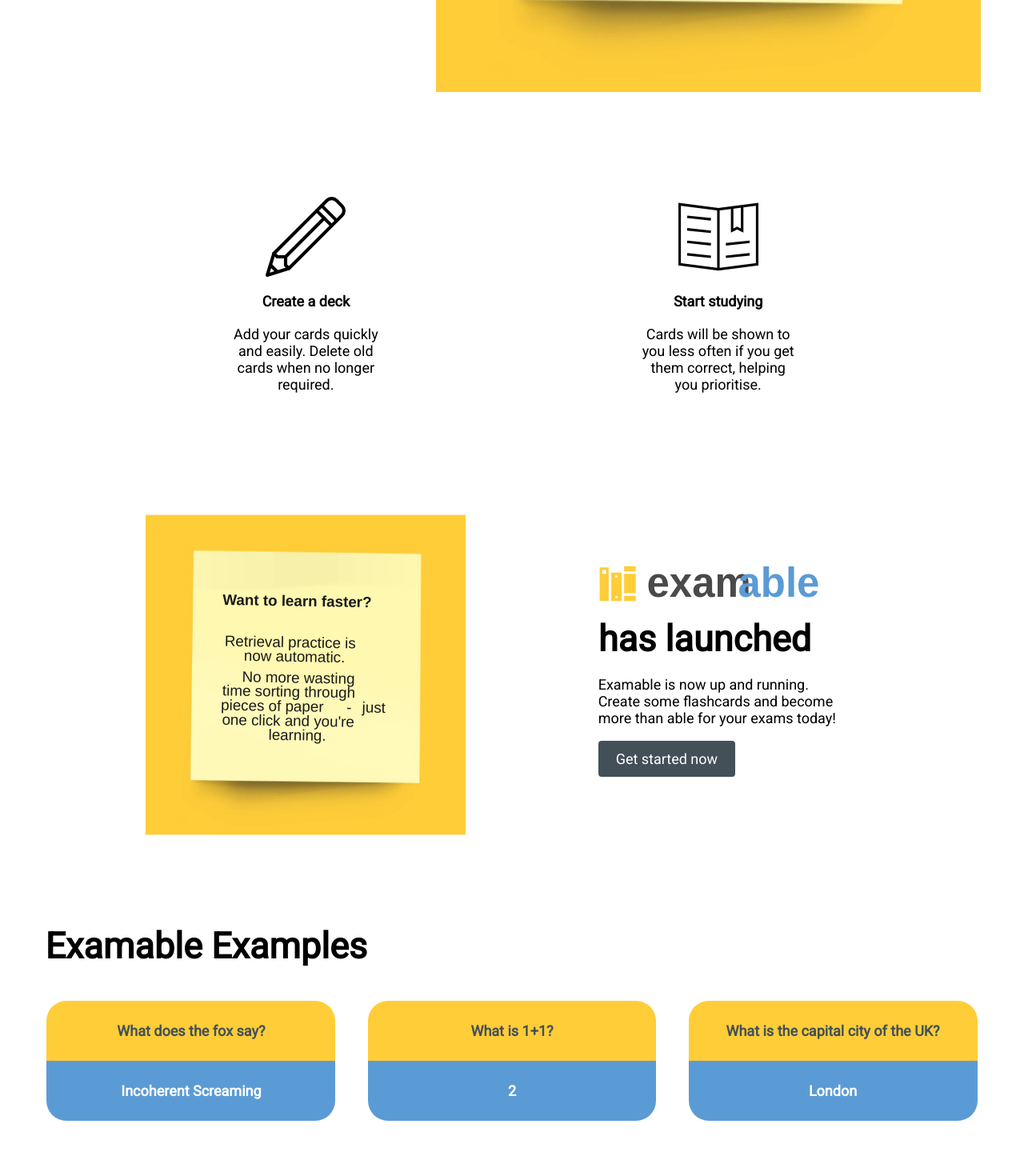
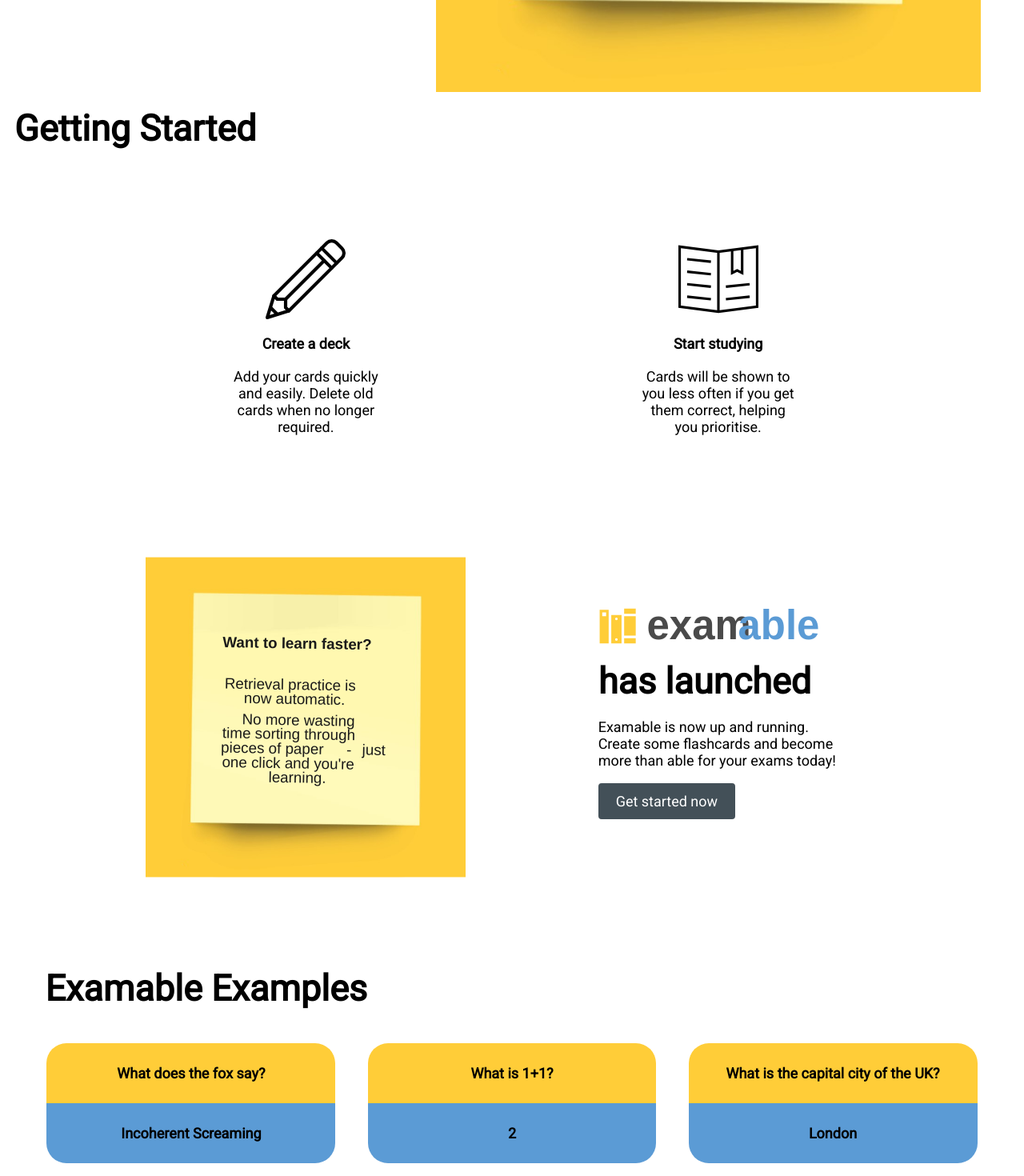
Before and after one commit to tianqibu/examable, a React (Create React App) app in the folder frontend/app/: page / in a window 1280 px wide. Shown: the part 700-2170 px from the top of the page at 80% size. Built offline with nearby package versions, Linux system fonts and the light colour scheme; no server answers.

Commit message:
Makes homepage more accessible

```diff
--- a/frontend/app/src/components/ExampleCard.js
+++ b/frontend/app/src/components/ExampleCard.js
@@ -4,10 +4,10 @@ const ExampleCard = ({ question, answer }) => {
     return (
         <div className="exampleCard">
             <div className="questionHalf">
-                <p>{ question }</p>
+                <h3>{ question }</h3>
             </div>
             <div className="answerHalf">
-                <p>{ answer }</p>
+                <h3>{ answer }</h3>
             </div>
 
         </div>
--- a/frontend/app/src/components/GettingStartedList.js
+++ b/frontend/app/src/components/GettingStartedList.js
@@ -6,17 +6,22 @@ import GettingStartedListItem from './GettingStartedListItem'
 
 const GettingStartedList = () => {
     return (
+        <div className="GSL-Section">
+            <h2>Getting Started</h2>
             <div className="GSL-Container">
                 <GettingStartedListItem
                 heading = "Create a deck"
                 description = "Add your cards quickly and easily. Delete old cards when no longer required."
                 src = {CreateADeck}
+                alt = {"A pencil"}
                 />
                 <GettingStartedListItem
                 heading = "Start studying"
                 description = "Cards will be shown to you less often if you get them correct, helping you prioritise."
                 src = {StartStudying}
+                alt={"An open book"}
                 />
+            </div>
         </div>
     )
 }
--- a/frontend/app/src/components/GettingStartedListItem.js
+++ b/frontend/app/src/components/GettingStartedListItem.js
@@ -5,7 +5,7 @@ const GettingStartedListItem = (props) => {
             <div className="GSL-Item">
                 <div>
                     <img className="GSL-Item-Image"
-                    alt="The current item"
+                    alt={ props.alt }
                     src={ props.src }>
                     </img>
                 </div>
--- a/frontend/app/src/components/Launch.js
+++ b/frontend/app/src/components/Launch.js
@@ -7,11 +7,11 @@ const Launch = () => {
     return (
         <div className="launchContainer">
             <div className="child">
-            <img className="placeholder" src={Placeholder} alt=''></img>
+            <img className="placeholder" src={Placeholder} alt='A note with question "want to learn faster" written on it'></img>
             </div>
             <div className="child">
                 <div className="textContainer">
-                    <div className="launchHeading"><img className="launchLogo" src={logo} alt=''></img><h1 className="subtitle">has launched</h1></div>
+                    <div className="launchHeading"><img className="launchLogo" src={logo} alt='Examable Logo'></img><h2 className="subtitle">has launched</h2></div>
                     <p className="launchParagraph">Examable is now up and running. Create some flashcards and become more than able for your exams today!</p>
                     <Link to='/deck'><Button buttonStyle="btn--charcoal" text="Get started now"/></Link>
                 </div>
--- a/frontend/app/src/index.css
+++ b/frontend/app/src/index.css
@@ -56,7 +56,7 @@ footer {
   width: 100%;
   bottom: 0;
   background-color: var(--blue);
-  color: white;
+  color: black;
   text-align: center;
   height: var(--footerHeight);
 }
@@ -217,10 +217,10 @@ h1 {
   word-wrap: break-word;
 }
 
-.questionHalf > p {
+.questionHalf > h3 {
   text-align: center;
   align-items: center;
-  color: var(--charcoal);
+  color: black;
   padding: 2%;
   font-weight: bold;
 }
@@ -236,8 +236,8 @@ h1 {
   height: 50%;
 }
 
-.answerHalf > p {
-  color: white;
+.answerHalf > h3 {
+  color: black;
   text-align: center;
   padding: 2%;
   font-weight: bold;
@@ -251,7 +251,7 @@ h1 {
   padding-top: 2%;
 }
 
-.example-section > h2 {
+.example-section > h2, .GSL-Section > h2 {
   font-size: 45px;
   margin: 0 1rem;
 }
```
Also changed, not shown: 1 other file (tests, documents, lock files or other folders). Lines whose indentation alone changed are shown as unchanged.
